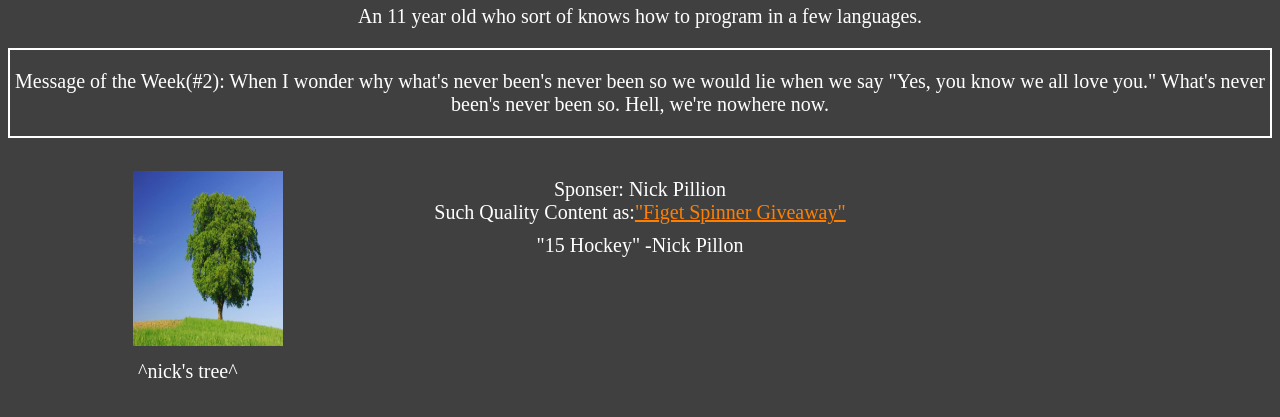
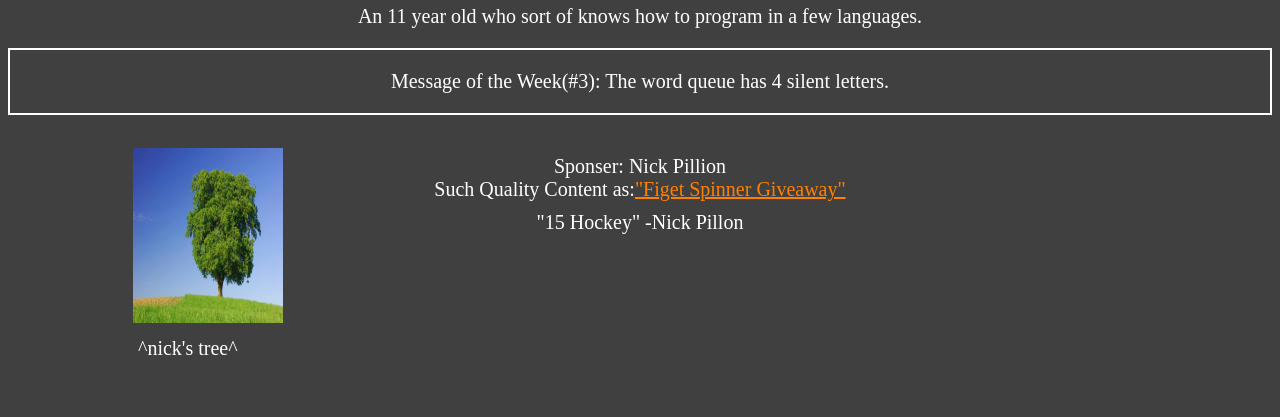
Before and after one commit to g2apefruit/g2apefruit.github.io, a plain HTML site: page index.html in a window 1280 px wide. Shown: the part 193-610 px from the top of the page. Drawn offline with Linux system fonts and the light colour scheme.

Commit message:
updated motw

```diff
--- a/index.html
+++ b/index.html
@@ -12,7 +12,7 @@
 			<p>An 11 year old who sort of knows how to program in a few languages.</p>
 		</div>
 		<div class="motw">
-			<p>Message of the Week(#2): When I wonder why what's never been's never been so we would lie when we say "Yes, you know we all love you." What's never been's never been so. Hell, we're nowhere now.</p>
+			<p>Message of the Week(#3): The word queue has 4 silent letters.</p>
 		</div>
 		<div class="sponserGag">
 			<p>Sponser: Nick Pillion</br>Such Quality Content as:<a href="https://www.youtube.com/watch?v=SFXUDTy9xmQ">"Figet Spinner Giveaway"</a></p>
```
